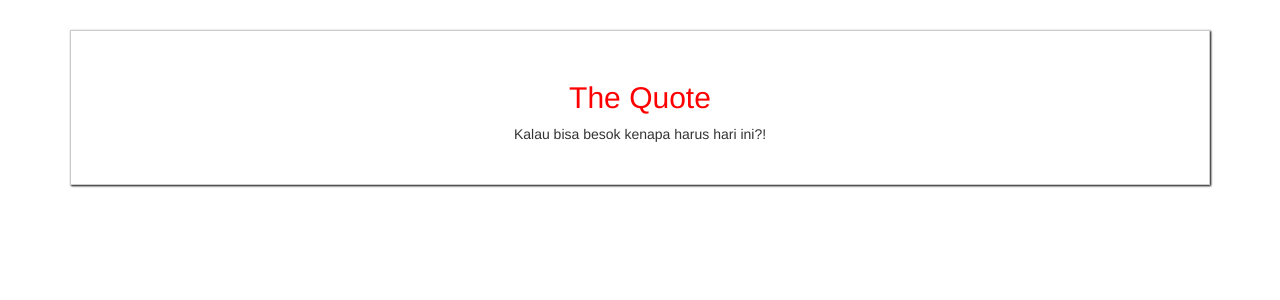
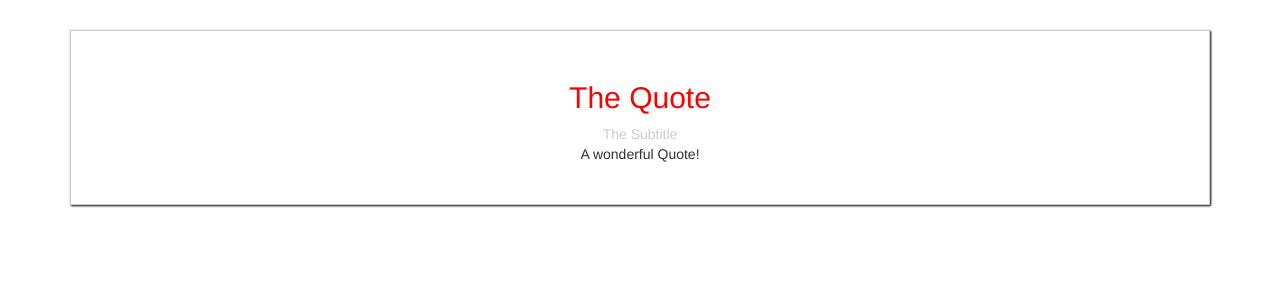
Before and after one commit to muhsatrio/latihan-vue, a Vue app: page / in a window 1280 px wide. Shown: the top 300 px of the page. Built offline with nearby package versions, Linux system fonts and the light colour scheme.

Commit message:
added default value of slots

```diff
--- a/src/App.vue
+++ b/src/App.vue
@@ -4,7 +4,7 @@
       <div class="col-xs-12">
         <Quote>
           <h2 slot="title">{{ quoteTittle }}</h2>
-          <p slot="content">Kalau bisa besok kenapa harus hari ini?!</p>
+          <p>A wonderful Quote!</p>
         </Quote>
       </div>
     </div>
--- a/src/components/Quote.vue
+++ b/src/components/Quote.vue
@@ -4,7 +4,9 @@
       <slot name="title"></slot>
     </div>
     <div class="content">
-      <slot name="content"></slot>
+      <span style="color: #ccc">
+        <slot name="content">The Subtitle</slot>
+      </span>
     </div>
     <slot></slot>
   </div>
```
